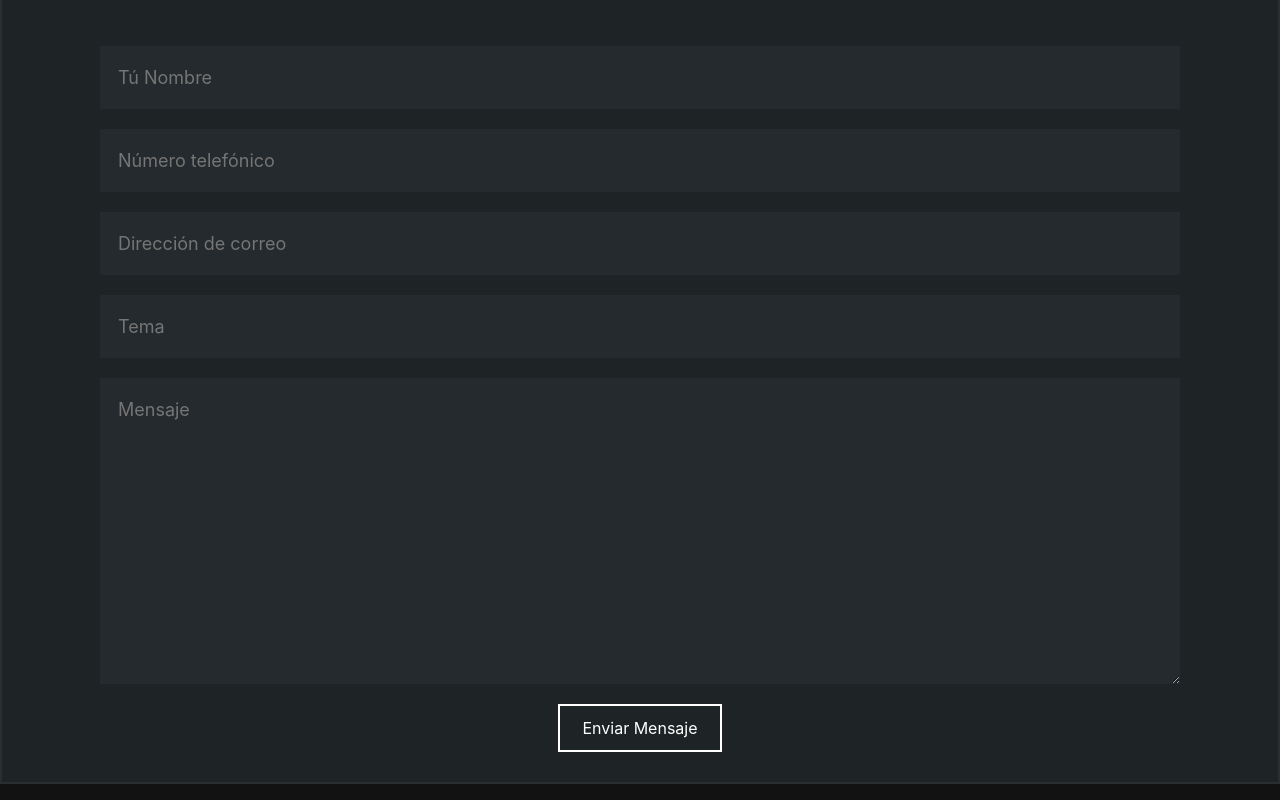
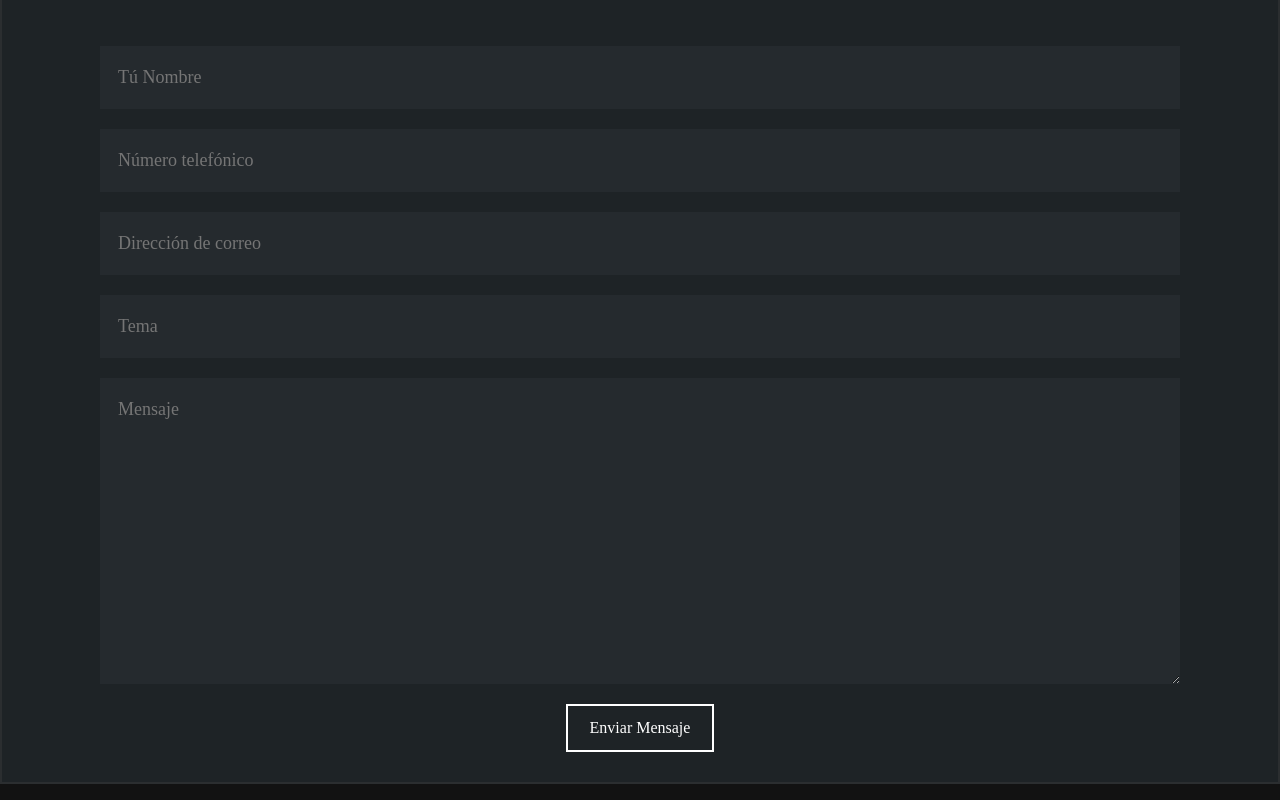
Before and after one commit to Agu1laredu/NavBar-Bootstrap-Tutorial-Youtube, a React (Create React App) app: page /Contacto in a window 1280 px wide. Shown: the part 280-1080 px from the top of the page. Built offline with nearby package versions, Linux system fonts and the light colour scheme.

Commit message:
fix text footer

```diff
--- a/src/screen/Contacto/Contacto.css
+++ b/src/screen/Contacto/Contacto.css
@@ -11,7 +11,7 @@
 }
 .contacto h2 {
   font-size: 48px;
-  font-family: "Righteous";
+  font-family: "Lobster", cursive;
   text-align: center;
   padding: 20px 0;
 }
@@ -25,6 +25,7 @@
 }
 .contacto .col input,
 .contacto .col textarea {
+  font-family: "Lobster", cursive;
   display: block;
   width: 100%;
   padding: 18px;
@@ -36,6 +37,7 @@
 }
 .contacto button {
   cursor: pointer;
+  font-family: "Lobster", cursive;
   background-color: transparent;
   border: 2px solid #fff;
   width: fit-content;
@@ -48,6 +50,7 @@
   z-index: 10;
 }
 .contacto button .overlay {
+  font-family: "Lobster", cursive;
   position: absolute;
   top: 0;
   left: 0;
@@ -78,7 +81,7 @@
   margin-bottom: 20px;
 }
 .contacto .col .info ul li i {
-  color: #1cb698;
+  font-family: "Lobster", cursive;
   display: inline-block;
   margin-right: 20px;
 }
```
